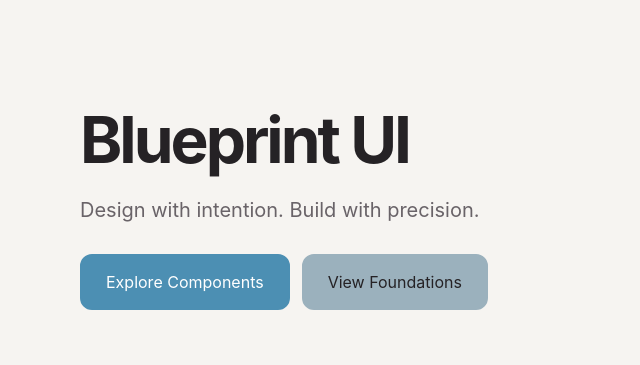
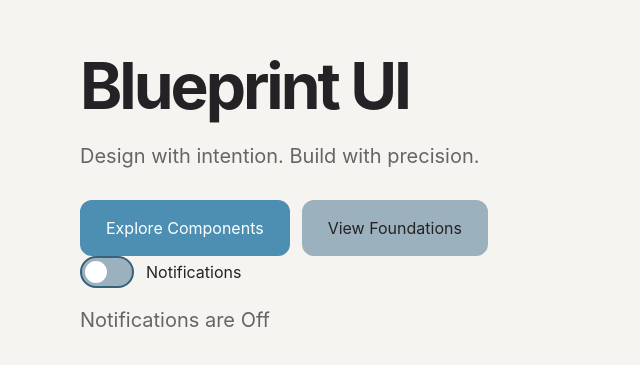
Before and after one commit to antoniodx/blueprint-ui, a React (Vite) app: page / in a window 1280 px wide. Shown: the part 195-560 px from the top of the page, without its empty margins (0-640 px from the left). Built offline with nearby package versions, Linux system fonts and the light colour scheme.

Commit message:
Add reusable Toggle component with React state

```diff
--- a/src/App.tsx
+++ b/src/App.tsx
@@ -2,10 +2,13 @@
 
 import Button from './components/Button';
 import { useState } from 'react';
+import Toggle from './components/Toggle';
+
 
 export default function App() {
 
 const [showWelcome, setShowWelcome] = useState(false);
+const [notificationsEnabled, setNotificationsEnabled] = useState(false);
 
   return (
     <main>
@@ -26,6 +29,13 @@ const [showWelcome, setShowWelcome] = useState(false);
 {showWelcome && (
   <p>Welcome to Blueprint UI! Let's explore.</p>
 )}
+   <Toggle label="Notifications"
+   checked={notificationsEnabled}
+   onChange={setNotificationsEnabled}/>
+   <p>
+    Notifications are {notificationsEnabled ? 'On' : 'Off'}
+   </p>
+
     </main>
   );
 }
--- /dev/null
+++ b/src/components/Toggle.css
@@ -0,0 +1,85 @@
+
+/* Toggle Layout */
+
+.toggle {
+  display: inline-flex;
+  align-items: center;
+  gap: var(--space-3);
+  cursor: pointer;
+}
+
+/* Hide the native checkbox visually */
+
+.toggle input {
+  position: absolute;
+  opacity: 0;
+  width: 1px;
+  height: 1px;
+}
+
+/* Switch Track */
+
+.toggle-track {
+  display: flex;
+  align-items: center;
+  width: 54px;
+  height: 32px;
+  padding: 3px;
+  border: 2px solid var(--color-primary-dark);
+  border-radius: 999px;
+  background: var(--color-primary-disabled);
+  transition: background 200ms ease;
+}
+
+/* Switch Thumb */
+
+.toggle-thumb {
+  width: 22px;
+  height: 22px;
+  border-radius: 50%;
+  background: white;
+  transition: transform 200ms ease;
+}
+
+/* Checked State */
+
+.toggle input:checked + .toggle-track {
+  background: var(--color-primary);
+}
+
+/* Move Thumb When Checked */
+
+.toggle input:checked + .toggle-track .toggle-thumb {
+  transform: translateX(22px);
+}
+
+/* Keyboard Focus */
+
+.toggle input:focus-visible + .toggle-track {
+  outline: 2px solid var(--color-focus-ring);
+  outline-offset: 4px;
+}
+
+/* Toggle Label */
+
+.toggle-label {
+  font-size: 16px;
+  color: var(--color-text);
+}
+
+/* Disabled Toggle */
+
+.toggle:has(input:disabled) {
+  cursor: not-allowed;
+}
+
+.toggle input:disabled + .toggle-track {
+  background: var(--color-primary-disabled);
+  border: 2px solid var(--color-primary-disabled);
+  opacity: 0.6;
+}
+
+.toggle input:disabled ~ .toggle-label {
+  color: var(--color-text-muted);
+  opacity: 0.6;
+}
--- /dev/null
+++ b/src/components/Toggle.tsx
@@ -0,0 +1,28 @@
+
+import './Toggle.css';
+
+type ToggleProps = {
+  label: string;
+  disabled?: boolean;
+  checked?: boolean;
+  onChange?: (checked: boolean) => void;
+};
+
+export default function Toggle(props: ToggleProps) {
+  return (
+
+<label className="toggle">
+  <input type="checkbox"
+    disabled={props.disabled}
+    checked={props.checked}
+    onChange={(event) => props.onChange?.(event.target.checked)}
+/>
+
+  <span className="toggle-track" aria-hidden="true">
+    <span className="toggle-thumb" />
+  </span>
+  <span className="toggle-label">{props.label}</span>
+</label>
+
+  );
+}
```
